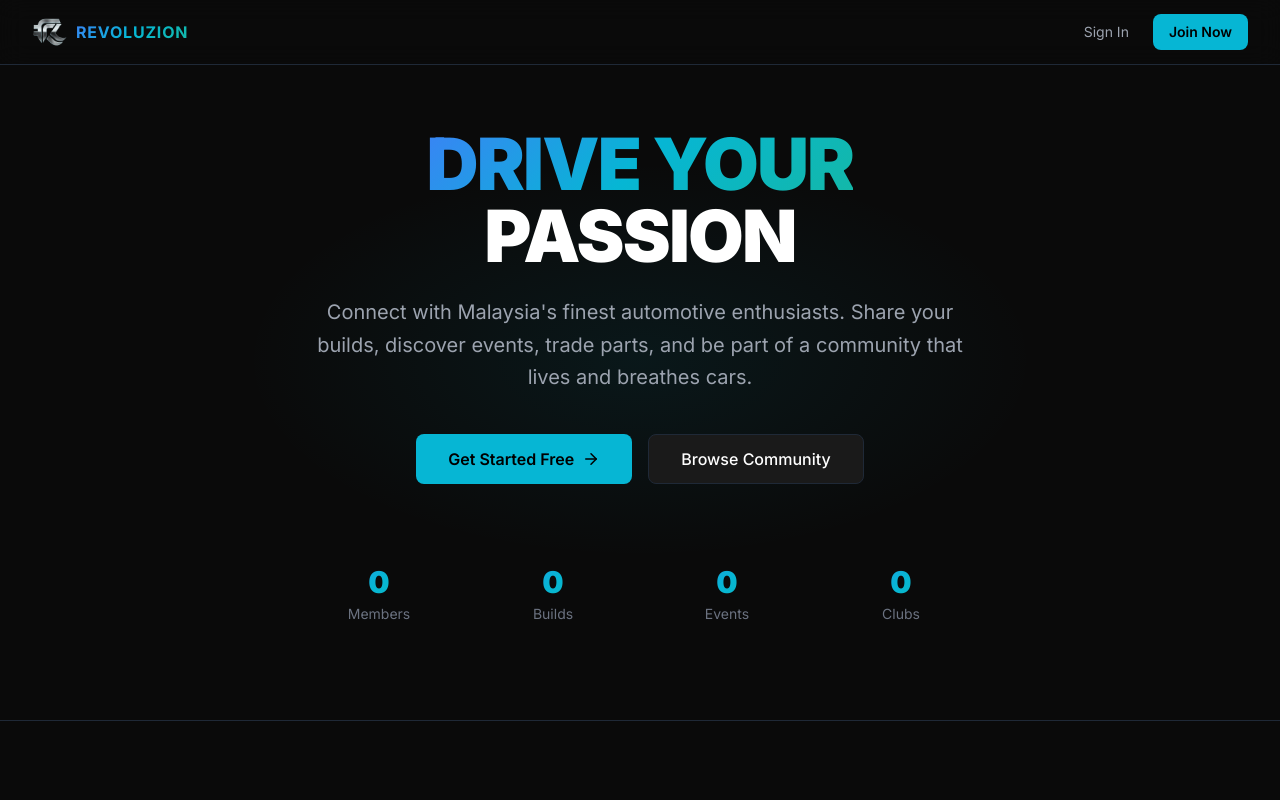
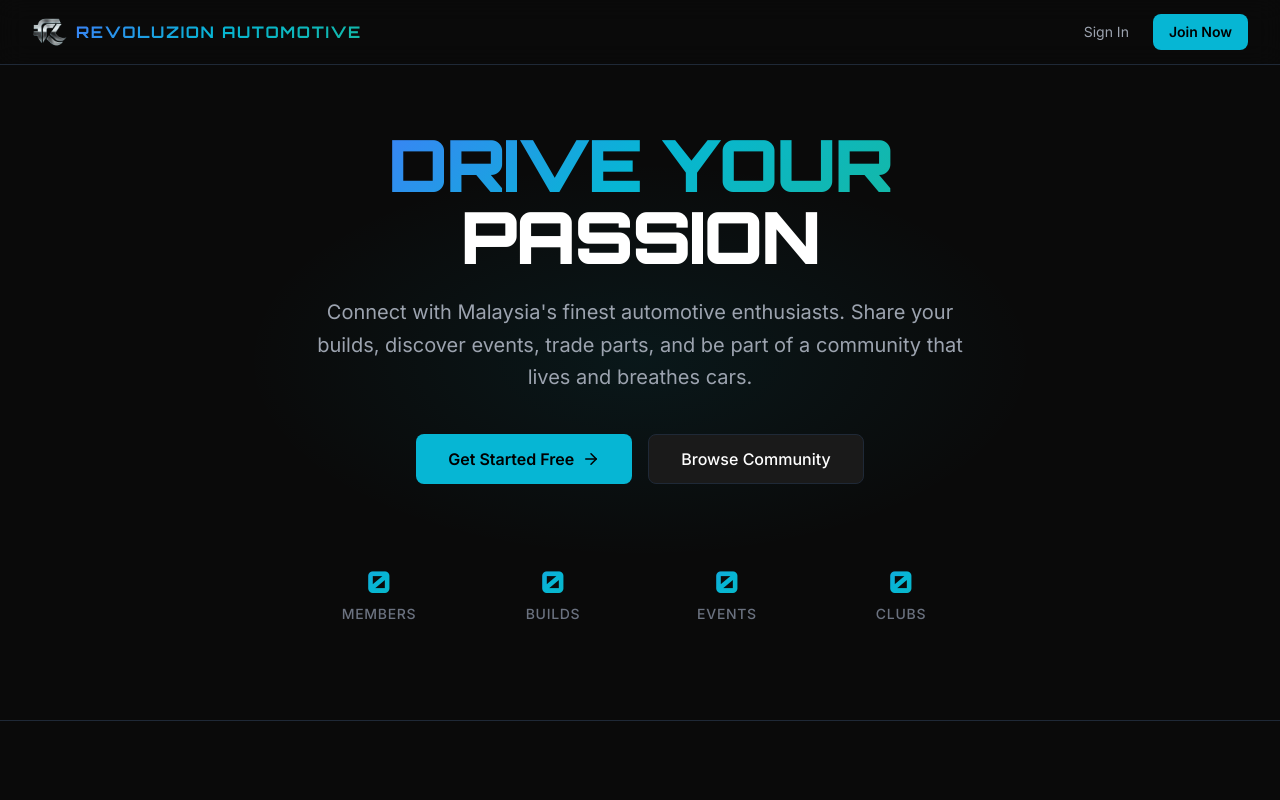
Before and after one commit to RevoluzionEcosystem/Revoluzion-Automotive-Web, a Next.js app: page / in a window 1280 px wide. Shown: the top 800 px of the page. Built offline with nearby package versions, Linux system fonts and the light colour scheme; no server answers; the database is empty.

Commit message:
feat: add Orbitron font for headings/stats, Revoluzion Automotive branding

```diff
--- a/app/(marketing)/page.tsx
+++ b/app/(marketing)/page.tsx
@@ -85,8 +85,8 @@ export default async function LandingPage() {
               className="rounded-lg"
               priority
             />
-            <span className="font-bold text-base tracking-wider gradient-text uppercase">
-              Revoluzion
+            <span className="font-bold text-base tracking-widest gradient-text uppercase" style={{ fontFamily: 'var(--font-orbitron)' }}>
+              Revoluzion Automotive
             </span>
           </Link>
 
@@ -110,7 +110,7 @@ export default async function LandingPage() {
         />
 
         <div className="relative max-w-5xl mx-auto text-center">
-          <h1 className="text-4xl sm:text-5xl lg:text-7xl font-black tracking-tight mb-6">
+          <h1 className="text-4xl sm:text-5xl lg:text-7xl font-black tracking-tight mb-6" style={{ fontFamily: 'var(--font-orbitron)' }}>
             <span className="gradient-text">DRIVE YOUR</span>
             <br />
             <span className="text-text-primary">PASSION</span>
@@ -134,8 +134,8 @@ export default async function LandingPage() {
           <div className="grid grid-cols-2 sm:grid-cols-4 gap-6 mt-20 max-w-2xl mx-auto">
             {statItems.map(({ value, label }) => (
               <div key={label} className="text-center">
-                <div className="text-3xl font-black gradient-text">{value}</div>
-                <div className="text-text-muted text-sm mt-1">{label}</div>
+                <div className="text-3xl font-black gradient-text" style={{ fontFamily: 'var(--font-orbitron)' }}>{value}</div>
+                <div className="text-text-muted text-sm mt-1 font-medium tracking-wider uppercase">{label}</div>
               </div>
             ))}
           </div>
--- a/app/globals.css
+++ b/app/globals.css
@@ -1,6 +1,10 @@
 @import "tailwindcss";
 
 @theme {
+  /* Fonts */
+  --font-orbitron: var(--font-orbitron);
+  --font-inter: var(--font-inter);
+
   /* Brand colors */
   --color-background: #0A0A0A;
   --color-surface: #111111;
@@ -34,9 +38,14 @@
   html,
   body {
     @apply bg-background text-text-primary;
-    font-family: 'Inter', system-ui, sans-serif;
+    font-family: var(--font-inter), 'Inter', system-ui, sans-serif;
     -webkit-font-smoothing: antialiased;
     -moz-osx-font-smoothing: grayscale;
+  }
+
+  h1, h2, h3, h4, h5, h6 {
+    font-family: var(--font-orbitron), system-ui, sans-serif;
+    letter-spacing: 0.05em;
   }
 
   ::-webkit-scrollbar {
--- a/app/layout.tsx
+++ b/app/layout.tsx
@@ -1,9 +1,10 @@
 import type { Metadata, Viewport } from 'next'
-import { Inter } from 'next/font/google'
+import { Inter, Orbitron } from 'next/font/google'
 import './globals.css'
 import { Providers } from '@/components/providers'
 
 const inter = Inter({ subsets: ['latin'], variable: '--font-inter' })
+const orbitron = Orbitron({ subsets: ['latin'], variable: '--font-orbitron', weight: ['400','500','600','700','800','900'] })
 
 export const metadata: Metadata = {
   title: {
@@ -48,7 +49,7 @@ export default function RootLayout({
   children: React.ReactNode
 }>) {
   return (
-    <html lang="en" className={`${inter.variable} dark h-full`} suppressHydrationWarning>
+    <html lang="en" className={`${inter.variable} ${orbitron.variable} dark h-full`} suppressHydrationWarning>
       <body className="min-h-full bg-background text-text-primary antialiased">
         <Providers>{children}</Providers>
       </body>
--- a/components/layout/Sidebar.tsx
+++ b/components/layout/Sidebar.tsx
@@ -45,7 +45,7 @@ export function Sidebar() {
             <Image src="/logo.png" alt="Revoluzion" width={32} height={32} className="w-8 h-8 object-contain" priority />
           </div>
           {!collapsed && (
-            <span className="font-bold text-sm tracking-wider gradient-text uppercase truncate">
+            <span className="font-bold text-xs tracking-widest gradient-text uppercase truncate" style={{ fontFamily: 'var(--font-orbitron)' }}>
               Revoluzion
             </span>
           )}
--- a/components/layout/Topbar.tsx
+++ b/components/layout/Topbar.tsx
@@ -73,7 +73,7 @@ export function Topbar() {
           <div className="flex items-center justify-center w-8 h-8 rounded-lg overflow-hidden">
             <Image src="/logo.png" alt="Revoluzion" width={32} height={32} className="w-8 h-8 object-contain" priority />
           </div>
-          <span className="font-bold text-sm tracking-wider gradient-text uppercase">
+          <span className="font-bold text-xs tracking-widest gradient-text uppercase" style={{ fontFamily: 'var(--font-orbitron)' }}>
             Revoluzion
           </span>
         </Link>
```
